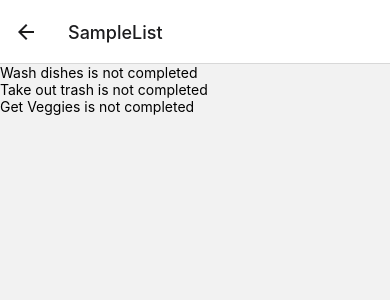
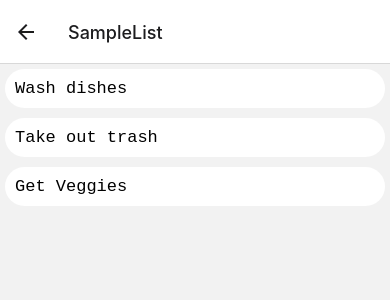
Before and after one commit to RohanK22/todo-react-native, a React Native app: screen /SampleList in a window 390 px wide. Shown: the top 300 px of the page. Built offline with nearby package versions, Linux system fonts and the light colour scheme.

Commit message:
Added todo completed state change logic

```diff
--- a/components/List.js
+++ b/components/List.js
@@ -22,7 +22,7 @@ class List extends Component {
 
     render(){
         const todoComponents = this.state.todos.map((todo, i) => {
-            return <Todo text={todo.text} isCompleted={todo.isCompleted} />
+            return <Todo key={i} text={todo.text} isCompleted={todo.isCompleted} />
         });
 
         return (
--- a/components/Todo.js
+++ b/components/Todo.js
@@ -2,18 +2,53 @@ import React, {useState} from 'react';
 
 import {
   Text,
-  View
+  View,
+  Button,
+  StyleSheet,
 } from 'react-native';
 
 const Todo = (props) => {
   const [text, setText] = useState(props.text ? props.text : 'test');
   const [isCompleted, setIsCompleted] = useState(props.isCompleted ? props.isCompleted : false);
 
+  function changeTodoCompletedStatus() {
+    setIsCompleted(!isCompleted);
+  }
+
   return (
-    <View style={{ }}>
-      <Text>{text} is {isCompleted ? 'completed' : 'not completed'}</Text>
+    <View style={isCompleted? styles.todoViewCompleted: styles.todoView}>
+      <Text style={isCompleted? styles.todoTextCompleted: styles.todoText} onPress={changeTodoCompletedStatus}>{text}</Text>
     </View>
   );
 }
 
+const styles = StyleSheet.create({
+  todoView: {
+    padding: 10,
+    margin: 5,
+    borderRadius: 50,
+    backgroundColor: '#ffffff',
+  },
+  todoViewCompleted: {
+    padding: 10,
+    margin: 5,
+    borderRadius: 50,
+    backgroundColor: '#90EE90',
+  },
+  todoText: {
+    fontSize: 17,
+    fontFamily: 'monospace, Georgia, serif',
+  },
+  todoTextCompleted: {
+    fontSize: 17,
+    fontFamily: 'monospace, Georgia, serif',
+    textDecorationLine: 'line-through',
+  },
+  completedButton: {
+    height: 5,
+    width: 5,
+    borderRadius: 2.5,
+  }
+});
+
 export default Todo;
```
